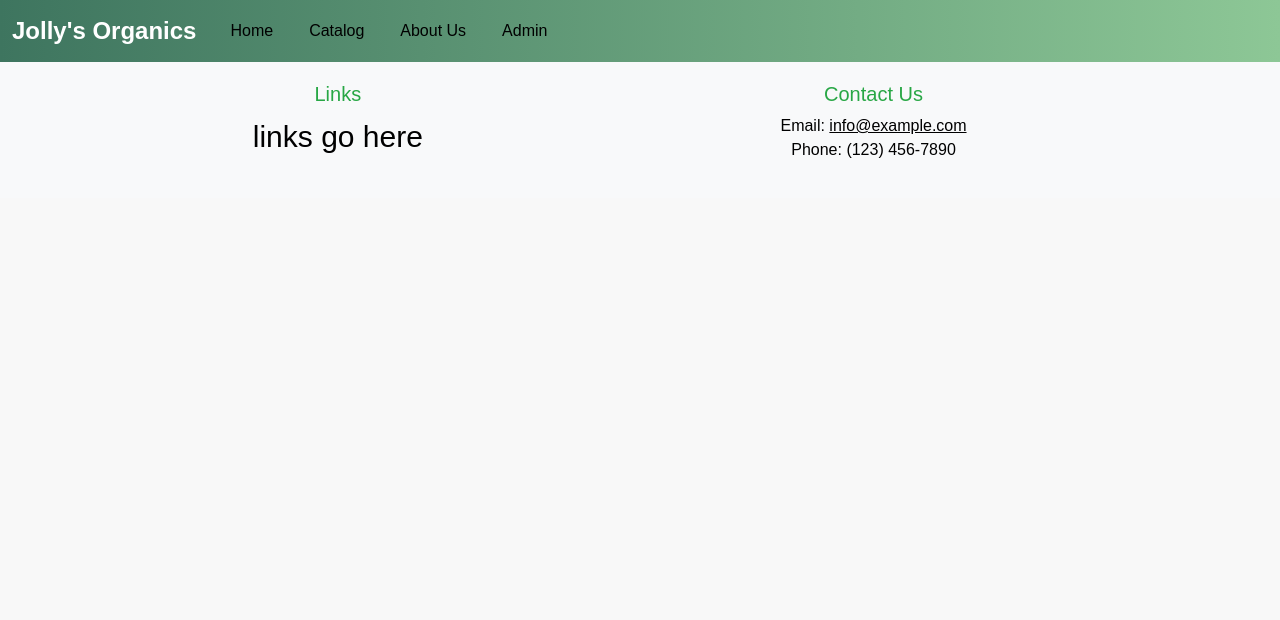
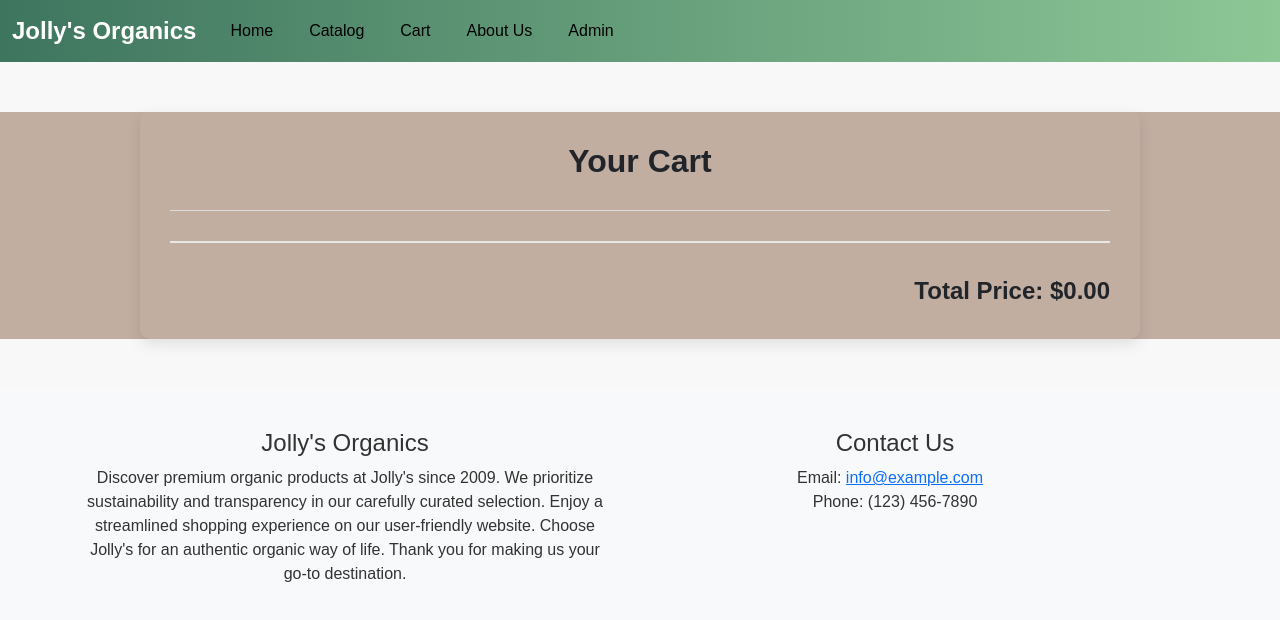
Before and after one commit to Tappy858/react_store109, a React (Create React App) app: page /cart in a window 1280 px wide. Shown: the top 620 px of the page. Built offline with nearby package versions, Linux system fonts and the light colour scheme.

Commit message:
intro110

```diff
--- a/src/App.js
+++ b/src/App.js
@@ -3,6 +3,7 @@ import "bootstrap/dist/js/bootstrap.bundle.min";
 import { BrowserRouter, Route, Routes } from "react-router-dom";
 import "./App.css";
 import About from "./pages/about";
+import Cart from "./pages/cart";
 import Catalog from "./pages/catalog";
 import Footer from "./components/footer";
 import Home from "./pages/home";
@@ -20,6 +21,7 @@ function App() {
             <Route path="/" element={<Home />} />
             <Route path="/about" element={<About />} />
             <Route path="/catalog" element={<Catalog />} />
+            <Route path="/cart" element={<Cart />} />
             <Route path="/admin" element={<Admin />} />
           </Routes>
         </main>
--- a/src/components/footer.css
+++ b/src/components/footer.css
@@ -1,43 +1,54 @@
-/* footer.css */
+/* Reset some default styling */
+body,
+h1,
+h2,
+h3,
+p {
+    margin: 0;
+    padding: 0;
+}
+
+/* Basic styling for the footer */
 .footer {
-    background-color: #343a40;
-    /* Set your desired background color */
-    color: black;
-    /* Set your desired text color */
-    padding: 20px 0;
-    /* Set padding as needed */
+    background-color: #f5f5f5;
+    padding: 40px 0;
+    color: #333;
 }
 
 .container {
     display: flex;
     justify-content: space-between;
+    flex-wrap: wrap;
 }
 
-.row {
-    width: 100%;
+/* Style for each column in the footer */
+.col-md-6 {
+    flex-basis: calc(50% - 20px);
+    margin-bottom: 20px;
 }
 
-.col-md-6 {
-    width: 48%;
-    /* Adjust width as needed */
+/* Responsive typography */
+h5 {
+    font-size: 1.5rem;
 }
 
-h5 {
-    color: #28a745;
-    /* Set your desired heading color */
+p {
+    font-size: 1rem;
 }
 
+/* Styling for the contact details */
 address {
-    color: black;
-    /* Set your desired text color */
+    font-style: normal;
 }
 
+/* Add some spacing for links */
 a {
-    color: black;
-    /* Set your desired link color */
+    margin-right: 10px;
 }
 
-a:hover {
-    text-decoration: underline;
-    /* Add underline on hover for links */
+/* Media query for small screens */
+@media screen and (max-width: 768px) {
+    .col-md-6 {
+        flex-basis: 100%;
+    }
 }
--- a/src/components/footer.jsx
+++ b/src/components/footer.jsx
@@ -6,8 +6,8 @@ function Footer(){
             <div className="container">
                 <div className="row">
                     <div className="col-md-6">
-                                <h5>Links</h5>
-                                <p>links go here</p>
+                        <h5>Jolly's Organics</h5>
+                        <p>Discover premium organic products at Jolly's since 2009. We prioritize sustainability and transparency in our carefully curated selection. Enjoy a streamlined shopping experience on our user-friendly website. Choose Jolly's for an authentic organic way of life. Thank you for making us your go-to destination.</p>
                     </div>
                     <div className="col-md-6">
                         <h5>Contact Us</h5>
@@ -19,6 +19,7 @@ function Footer(){
                 </div>
             </div>
         </footer>
+
             );
         }
 
--- a/src/components/navbar.jsx
+++ b/src/components/navbar.jsx
@@ -20,6 +20,9 @@ function Navbar() {
                             <Link className="nav-link active" aria-current="page"  to="/catalog">Catalog</Link>
                         </li>
                         <li className="nav-item">
+                            <Link className="nav-link active" aria-current="page"  to="/cart">Cart</Link>
+                        </li>
+                        <li className="nav-item">
                             <Link className="nav-link active" aria-current="page" to="/about">About Us</Link>
                         </li>
                         <li className="nav-item">
--- /dev/null
+++ b/src/pages/cart.css
@@ -0,0 +1,73 @@
+.cart {
+    max-width: 1000px;
+    margin: 50px auto;
+    padding: 30px;
+    border-radius: 10px;
+    box-shadow: 0 5px 15px rgba(0, 0, 0, 0.1);
+}
+
+.cart h1 {
+    font-size: 2em;
+    font-weight: 700;
+    text-align: center;
+    padding-bottom: 30px;
+    border-bottom: 1px solid #ddd;
+}
+
+.cart-item {
+    display: flex;
+    align-items: center;
+    padding: 20px;
+    border-bottom: 1px solid #eee;
+}
+
+.cart-item:last-child {
+    border-bottom: none;
+}
+
+.cart-item-image {
+    width: 150px;
+    height: 150px;
+    border-radius: 10px;
+    object-fit: cover;
+    margin-right: 30px;
+    box-shadow: 0 3px 10px rgba(0, 0, 0, 0.15);
+}
+
+.cart-item h4 {
+    font-weight: 500;
+    font-size: 1.25em;
+    color: #303030;
+}
+
+.cart-item-price {
+    font-size: 1em;
+    color: #888;
+}
+
+.cart-item button {
+    padding: 10px 15px;
+    border: none;
+    border-radius: 5px;
+    font-size: 0.8em;
+    margin-right: 10px;
+    transition: 0.3s all;
+    cursor: pointer;
+}
+
+.cart-item button:hover {
+    opacity: 0.9;
+}
+
+.total {
+    display: flex;
+    justify-content: flex-end;
+    margin-top: 30px;
+    padding-top: 30px;
+    border-top: 2px solid #e7e7e7;
+}
+
+.total strong {
+    font-size: 1.5em;
+    font-weight: 700;
+}
--- /dev/null
+++ b/src/pages/cart.jsx
@@ -0,0 +1,92 @@
+import DataService from "../services/dataService";
+import "./cart.css";
+import React, { useEffect, useState } from 'react';
+
+
+
+function Cart() {
+    const [cart, setCart] = useState([]);
+
+    useEffect(() => {
+        loadCart();
+    }, [setCart]);
+
+
+
+    function loadCart() {
+        try {
+            let service = new DataService();
+            let cartData = service.readCart();
+            setCart(cartData);
+        } catch (error) {
+            console.error("Error loading cart:", error);
+        }
+    }
+
+    function calculateItemTotal(item) {
+        return (item.price * item.quantity).toFixed(2);
+    }
+
+    function calculateTotalPrice() {
+        return cart.reduce((total, prod) => total + prod.price * prod.quantity, 0).toFixed(2);
+    }
+
+    function updateCart(newCart) {
+    try {
+        let service = new DataService();
+        // First, update React state
+        setCart(newCart);
+        // Then, save to local storage
+        service.saveCart(newCart);
+    } catch (error) {
+        console.error("Error updating cart:", error);
+    }
+}
+
+
+    function removeFromCart(productId) {
+        const updatedCart = cart.filter(item => item.id !== productId);
+        updateCart(updatedCart);
+    }
+
+    function incrementQuantity(productId) {
+        const updatedCart = cart.map(item =>
+            item.id === productId ? { ...item, quantity: item.quantity + 1 } : item
+        );
+        updateCart(updatedCart);
+    }
+
+    function decrementQuantity(productId) {
+        const updatedCart = cart.map(item =>
+            item.id === productId ? { ...item, quantity: Math.max(item.quantity - 1, 1) } : item
+        );
+        updateCart(updatedCart);
+    }
+
+    return (
+        <div className="cart">
+            <h1>Your Cart</h1>
+            <div className="list">
+                {cart.map((prod) => (
+                    <div key={prod.id} className="cart-item">
+                        <img src={'./images/' + prod.image} className="cart-item-image" alt={prod.title} />
+                        <div className="cart-item-info">
+                            <div>{prod.title}</div>
+                            <div>Quantity: {prod.quantity}</div>
+                            <div>Price: ${prod.price.toFixed(2)}</div>
+                            <div>Total: ${calculateItemTotal(prod)}</div>
+                            <button onClick={() => removeFromCart(prod.id)}>Remove</button>
+                            <button onClick={() => incrementQuantity(prod.id)}>+</button>
+                            <button onClick={() => decrementQuantity(prod.id)} disabled={prod.quantity === 1}>-</button>
+                        </div>
+                    </div>
+                ))}
+            </div>
+            <div className="total">
+                <strong>Total Price: ${calculateTotalPrice()}</strong>
+            </div>
+        </div>
+    );
+}
+
+export default Cart;
--- a/src/services/dataService.js
+++ b/src/services/dataService.js
@@ -43,29 +43,37 @@ let catalog = [
   },
 ];
 
+const CART_KEY = "cart";
+
 class DataService {
   getProducts() {
     return catalog;
   }
 
   addToCart(prod) {
-    // add a product to local storage
-    // local storage supports string key-value pairs
     let cart = this.readCart();
     cart.push(prod);
 
     const jsonCart = JSON.stringify(cart);
-    localStorage.setItem("cart", jsonCart);
+    localStorage.setItem(CART_KEY, jsonCart);
   }
 
   readCart() {
-    // reads the cart from local storage
-    const jsonCart = localStorage.getItem("cart");
+    const jsonCart = localStorage.getItem(CART_KEY);
     if (jsonCart) {
       return JSON.parse(jsonCart);
     } else {
       return []; // empty cart
     }
   }
+
+  removeItem(prodId) {
+    let cart = this.readCart();
+    const updatedCart = cart.filter((item) => item._id !== prodId);
+
+    const jsonCart = JSON.stringify(updatedCart);
+    localStorage.setItem(CART_KEY, jsonCart);
+  }
 }
+
 export default DataService;
```
Lines whose indentation alone changed are shown as unchanged.
